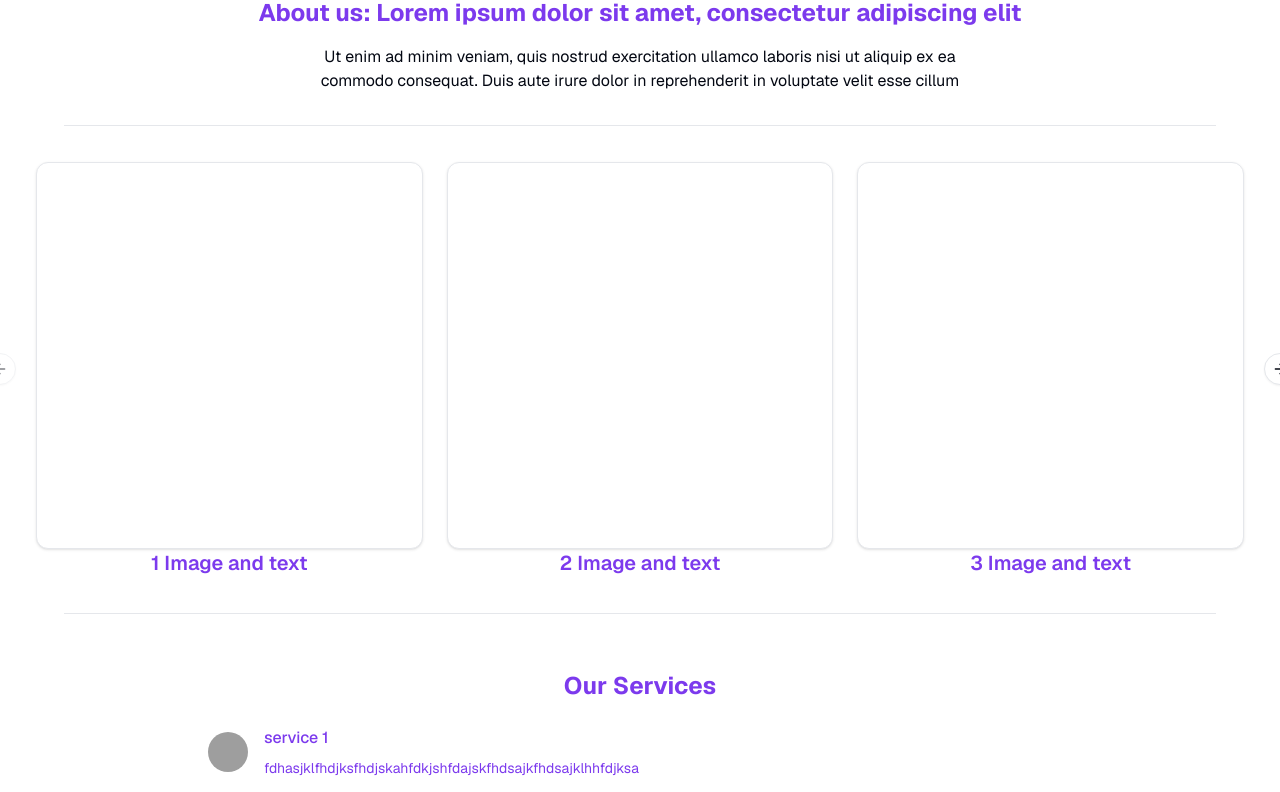
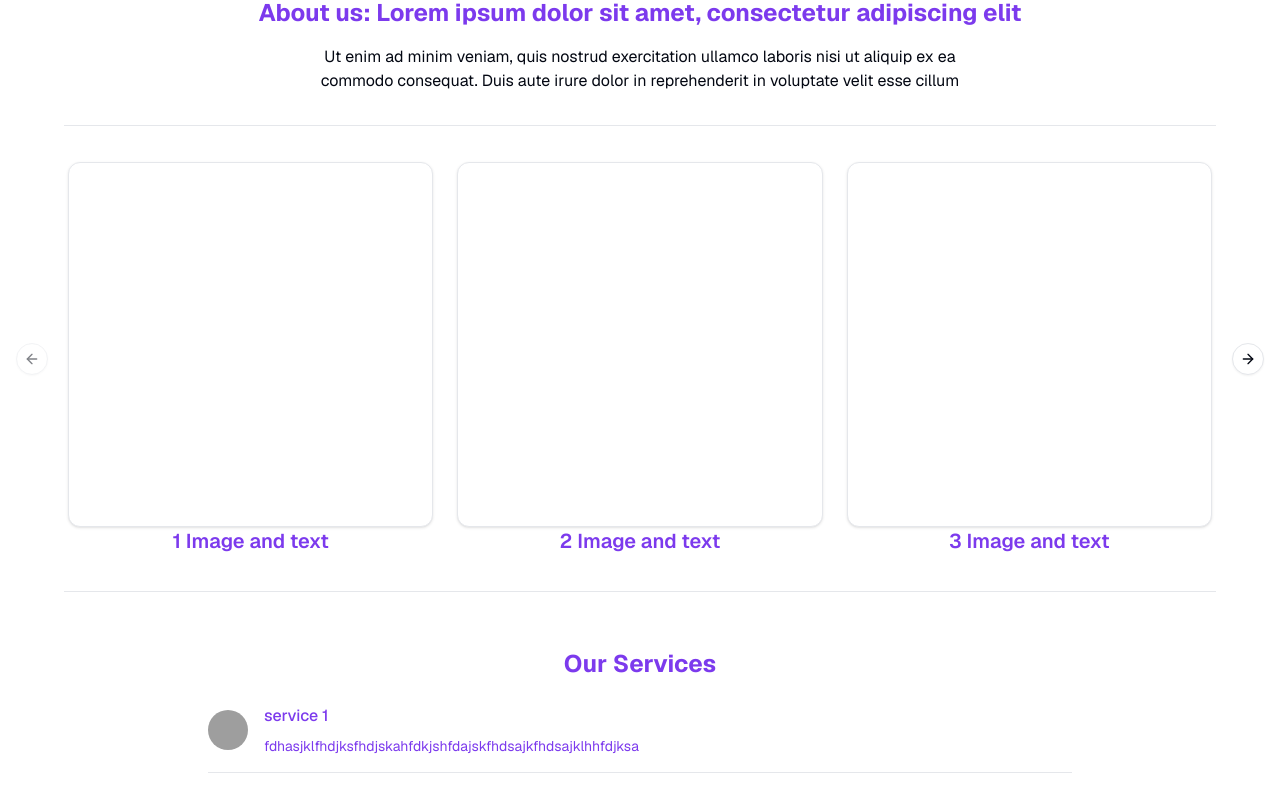
Before and after one commit to JaylenLuc/Castillon-Bros-Glazing-Page, a Next.js app in the folder castillon-bros-glazing-app/: page / in a window 1280 px wide. Shown: the part 1000-1792 px from the top of the page. Built offline with nearby package versions, Linux system fonts and the light colour scheme; grey boxes are pictures that could not be loaded.

Commit message:
node changes and formatting

```diff
--- a/castillon-bros-glazing-app/app/page.tsx
+++ b/castillon-bros-glazing-app/app/page.tsx
@@ -39,7 +39,7 @@ export default function Home() {
       {/* Slideshow Section */}
       <div
         id="slideshow"
-        className="scroll-mt-16 w-full px-4 md:px-8 py-8"
+        className="scroll-mt-16 w-full px-4 md:px-16 py-8"
       >
         <Slider />
       </div>
--- a/castillon-bros-glazing-app/components/navBar.tsx
+++ b/castillon-bros-glazing-app/components/navBar.tsx
@@ -28,8 +28,8 @@ export function NavBar() {
 
   return (
     <nav className="bg-primary text-primary-foreground w-full z-50 sticky top-0 shadow-md">
-      <div className="max-w-screen-xl mx-auto">
-        <div className="flex items-center justify-between px-4 py-4">
+      <div className="max-w-screen-xl mx-auto px-4">
+        <div className="flex items-center justify-between py-4">
           {/* Left: Logo + Title */}
           <div className="flex items-center space-x-3">
             <Icons.logo className="h-8 w-8" />
--- a/castillon-bros-glazing-app/components/slider.tsx
+++ b/castillon-bros-glazing-app/components/slider.tsx
@@ -12,13 +12,13 @@ import {
 export function Slider() {
   return (
     <>
-        <Carousel className="w-full max-w-l">
+        <Carousel className="w-full max-w-screen-xl mx-auto">
           <CarouselContent>
               {Array.from({ length: 5 }).map((_, index) => (
               <CarouselItem key={index} className="text-center md:basis-1/2 lg:basis-1/3">
                   <div className="p-1 ">
                   <Card>
-                    <CardContent className="flex aspect-square items-center justify-center p-6">
+                      <CardContent className="flex aspect-square items-center justify-center">
                       </CardContent>
                   </Card>
                   <span className="text-xl font-semibold text-primary ">{index + 1} Image and text</span>
--- a/castillon-bros-glazing-app/package.json
+++ b/castillon-bros-glazing-app/package.json
@@ -19,6 +19,7 @@
     "framer-motion": "^12.4.3",
     "lucide-react": "^0.475.0",
     "next": "15.1.0",
+    "node": "^20.19.4",
     "react": "^19.0.0",
     "react-dom": "^19.0.0",
     "react-resizable-panels": "^2.1.7",
```
Also changed, not shown: 1 other file (tests, documents, lock files or other folders). Lines whose indentation alone changed are shown as unchanged.
